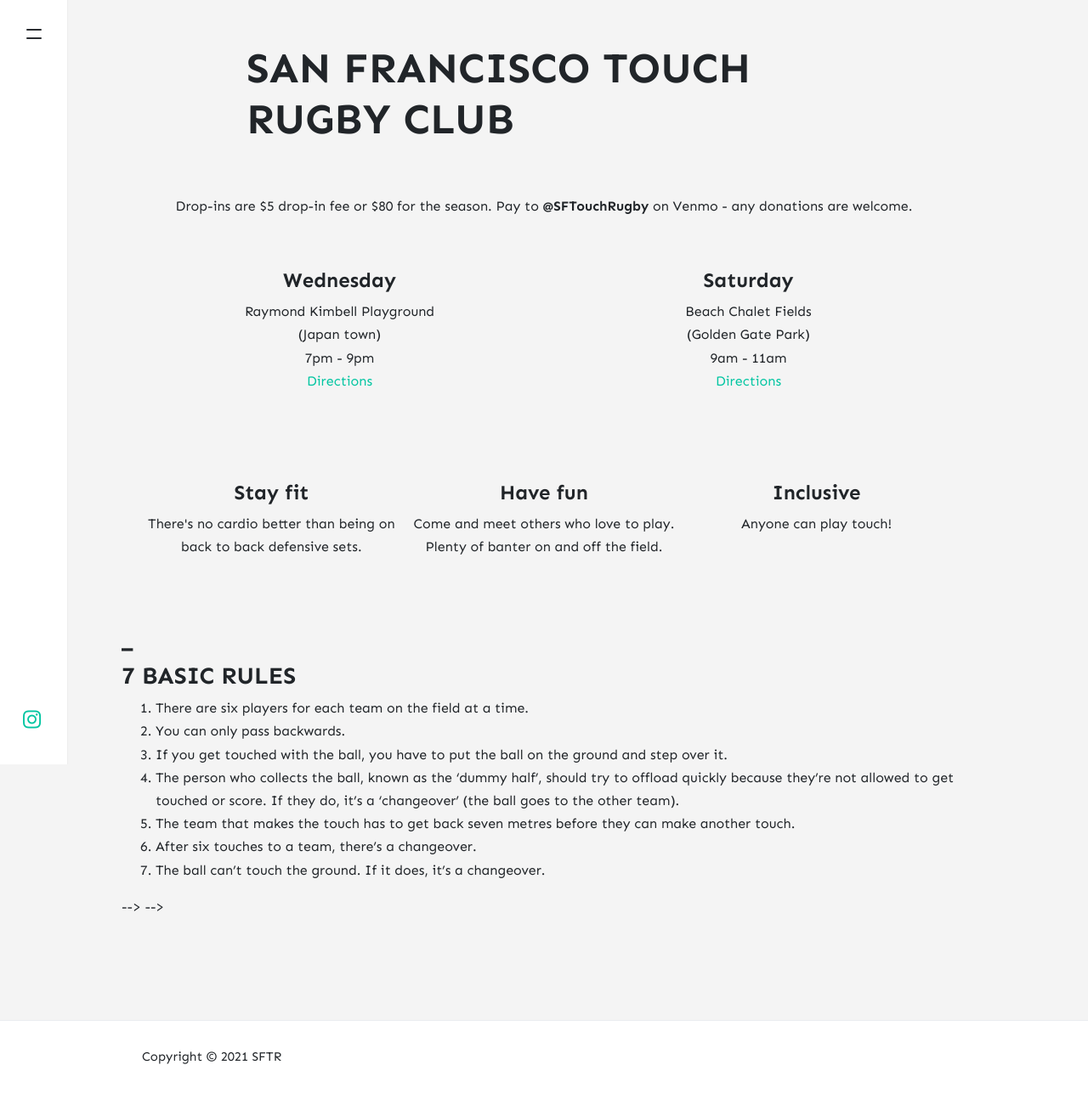
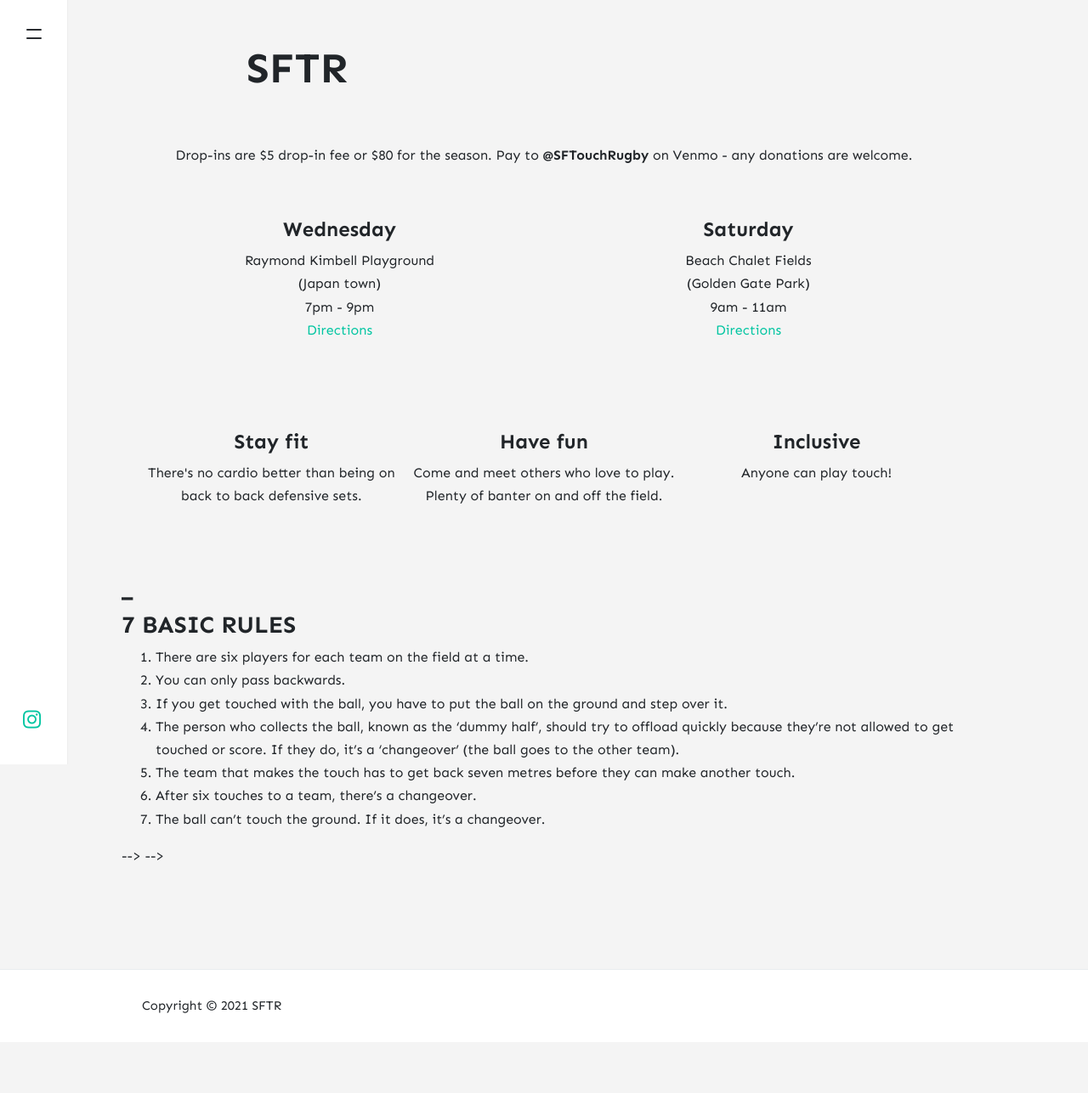
Before and after one commit to stackbit-projects/blue-triceratops-4f502, a Jekyll site: the page built from _pages/about.md, in a window 1280 px wide. Shown: the whole page at 85% size. Built offline with Jekyll 4.4.1, drawn with Linux system fonts in a browser that asks for light colours; nearby versions of some CDN libraries; comment, search, counter and statistics services are not loaded; after the commit the page ends 1227 px from its top, so only the background shows below that.

Commit message:
about.md: changed

```diff
--- a/_pages/about.md
+++ b/_pages/about.md
@@ -1,6 +1,6 @@
 ---
 layout: home
-title: SAN FRANCISCO TOUCH RUGBY CLUB
+title: SFTR
 description: We're a touch rugby club based in San Francisco bay area catering to folks of all levels! From social pickup to playing in tournaments across the nation, we have something for all!
 permalink: /about
 comments: false
```
